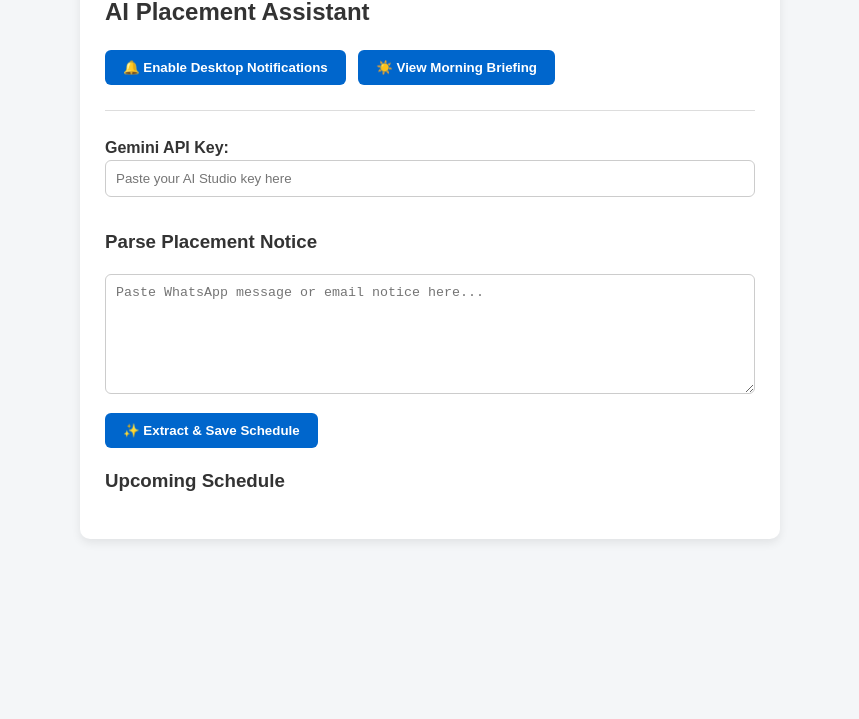
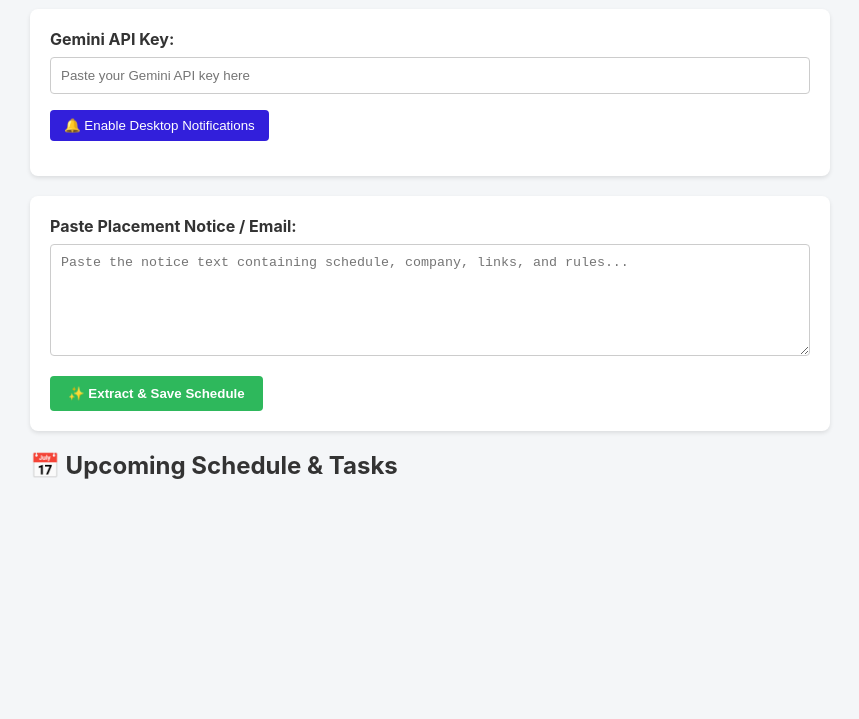
Before and after one commit to Chaitra1954/placement-assisstant, a plain HTML site: page index.html in a window 1280 px wide. Shown: the part 81-800 px from the top of the page, without its empty margins (210-1069 px from the left). Drawn offline with Linux system fonts and the light colour scheme.

Commit message:
Refactor index.html for improved layout and functionality
Updated the HTML structure and styling for the AI Placement Assistant. Enhanced layout and improved input handling.

```diff
--- a/index.html
+++ b/index.html
@@ -1,108 +1,101 @@
 <!DOCTYPE html>
 <html lang="en">
 <head>
-  <meta charset="UTF-8">
-  <meta name="viewport" content="width=device-width, initial-scale=1.0">
-  <title>AI Placement Tracker & Morning Assistant</title>
+  <meta charset="UTF-8" />
+  <meta name="viewport" content="width=device-width, initial-scale=1.0" />
+  <title>AI Placement Assistant</title>
   <style>
     body {
-      font-family: Arial, sans-serif;
+      font-family: -apple-system, BlinkMacSystemFont, "Segoe UI", Roboto, Helvetica, Arial, sans-serif;
+      max-width: 800px;
       margin: 30px auto;
-      max-width: 700px;
-      line-height: 1.5;
+      padding: 0 20px;
+      background-color: #f4f6f8;
       color: #333;
-      background-color: #f4f6f8;
     }
-    .container {
+    h1 { color: #1a252f; }
+    .card {
       background: white;
-      padding: 25px;
-      border-radius: 10px;
-      box-shadow: 0 4px 10px rgba(0,0,0,0.08);
+      border-radius: 8px;
+      padding: 20px;
+      margin-bottom: 20px;
+      box-shadow: 0 2px 4px rgba(0,0,0,0.1);
     }
-    textarea, input[type="text"], input[type="password"] {
+    .card.conflict {
+      border-left: 5px solid #e74c3c;
+      background-color: #fdf2f2;
+    }
+    .badge-conflict {
+      background-color: #e74c3c;
+      color: white;
+      padding: 4px 8px;
+      font-size: 12px;
+      font-weight: bold;
+      border-radius: 4px;
+    }
+    input[type="text"], textarea {
       width: 100%;
-      margin-bottom: 12px;
       padding: 10px;
+      margin: 8px 0 16px;
+      border: 1px solid #ccc;
+      border-radius: 4px;
       box-sizing: border-box;
-      border: 1px solid #ccc;
-      border-radius: 6px;
     }
-    textarea { height: 120px; resize: vertical; }
-    button {
-      padding: 10px 18px;
-      cursor: pointer;
-      margin-right: 8px;
-      background-color: #0066cc;
+    button.btn-primary {
+      background-color: #2eb85c;
       color: white;
       border: none;
-      border-radius: 6px;
+      padding: 10px 18px;
+      border-radius: 4px;
       font-weight: bold;
+      cursor: pointer;
     }
-    button:hover { background-color: #0052a3; }
-
-    /* Daily Briefing Banner */
-    .briefing-card {
-      background-color: #eef6ff;
-      border-left: 5px solid #0066cc;
-      padding: 15px;
-      border-radius: 6px;
-      margin-bottom: 20px;
-    }
-    .briefing-card h3 { margin-top: 0; color: #004085; }
-
-    /* Event Card & Conflict Styling */
-    .card {
-      border: 1px solid #e0e0e0;
-      padding: 15px;
-      border-radius: 8px;
-      margin-top: 12px;
-      background-color: #fff;
-      box-shadow: 0 2px 4px rgba(0,0,0,0.04);
-      position: relative;
-    }
-    .card.conflict {
-      border: 2px solid #ff4d4f;
-      background-color: #fff5f5;
-    }
-    .badge-conflict {
-      background-color: #ff4d4f;
+    button.btn-secondary {
+      background-color: #321fdb;
       color: white;
-      padding: 3px 8px;
+      border: none;
+      padding: 8px 14px;
       border-radius: 4px;
-      font-size: 12px;
-      font-weight: bold;
+      cursor: pointer;
+      margin-bottom: 15px;
     }
     .checklist {
-      margin-top: 10px;
+      margin-top: 12px;
+      background: #f8f9fa;
+      padding: 10px 15px;
+      border-radius: 6px;
+      border: 1px solid #e9ecef;
+    }
+    .checklist ul {
+      margin: 5px 0 0;
       padding-left: 20px;
-      font-size: 14px;
-      color: #555;
     }
-    hr { margin: 25px 0; border: 0; border-top: 1px solid #ddd; }
   </style>
 </head>
 <body>
 
-  <div class="container">
-    <h2>AI Placement Assistant</h2>
-    <button onclick="requestNotificationAccess()">🔔 Enable Desktop Notifications</button>
-    <button onclick="renderDailyDigest(true)">☀️ View Morning Briefing</button>
+  <h1>🎓 AI Placement Schedule Assistant</h1>
 
-    <!-- Morning Briefing Container -->
-    <div id="briefingContainer" style="display: none;" class="briefing-card"></div>
+  <!-- API Key & Notification Setup -->
+  <div class="card">
+    <label for="apiKey"><strong>Gemini API Key:</strong></label>
+    <input type="text" id="apiKey" placeholder="Paste your Gemini API key here" onblur="saveApiKey()" />
+    <button class="btn-secondary" onclick="requestNotificationAccess()">🔔 Enable Desktop Notifications</button>
+  </div>
 
-    <hr>
+  <!-- Raw Notice Input -->
+  <div class="card">
+    <label for="rawInput"><strong>Paste Placement Notice / Email:</strong></label>
+    <textarea id="rawInput" rows="6" placeholder="Paste the notice text containing schedule, company, links, and rules..."></textarea>
+    <button id="parseBtn" class="btn-primary" onclick="addScheduleWithAI()">✨ Extract & Save Schedule</button>
+  </div>
 
-    <label for="apiKey"><strong>Gemini API Key:</strong></label>
-    <input type="password" id="apiKey" placeholder="Paste your AI Studio key here" oninput="saveApiKey()">
+  <!-- Daily Briefing Container -->
+  <div id="briefingContainer" class="card" style="display: none; background-color: #e8f4fe; border-left: 5px solid #321fdb;"></div>
 
-    <h3>Parse Placement Notice</h3>
-    <textarea id="rawInput" placeholder="Paste WhatsApp message or email notice here..."></textarea>
-    <button id="parseBtn" onclick="addScheduleWithAI()">✨ Extract & Save Schedule</button>
-
-    <h3>Upcoming Schedule</h3>
-    <div id="scheduleList"></div>
-  </div>
+  <!-- Schedule Display List -->
+  <h2>📅 Upcoming Schedule & Tasks</h2>
+  <div id="scheduleList"></div>
 
   <script src="app.js"></script>
 </body>
```
